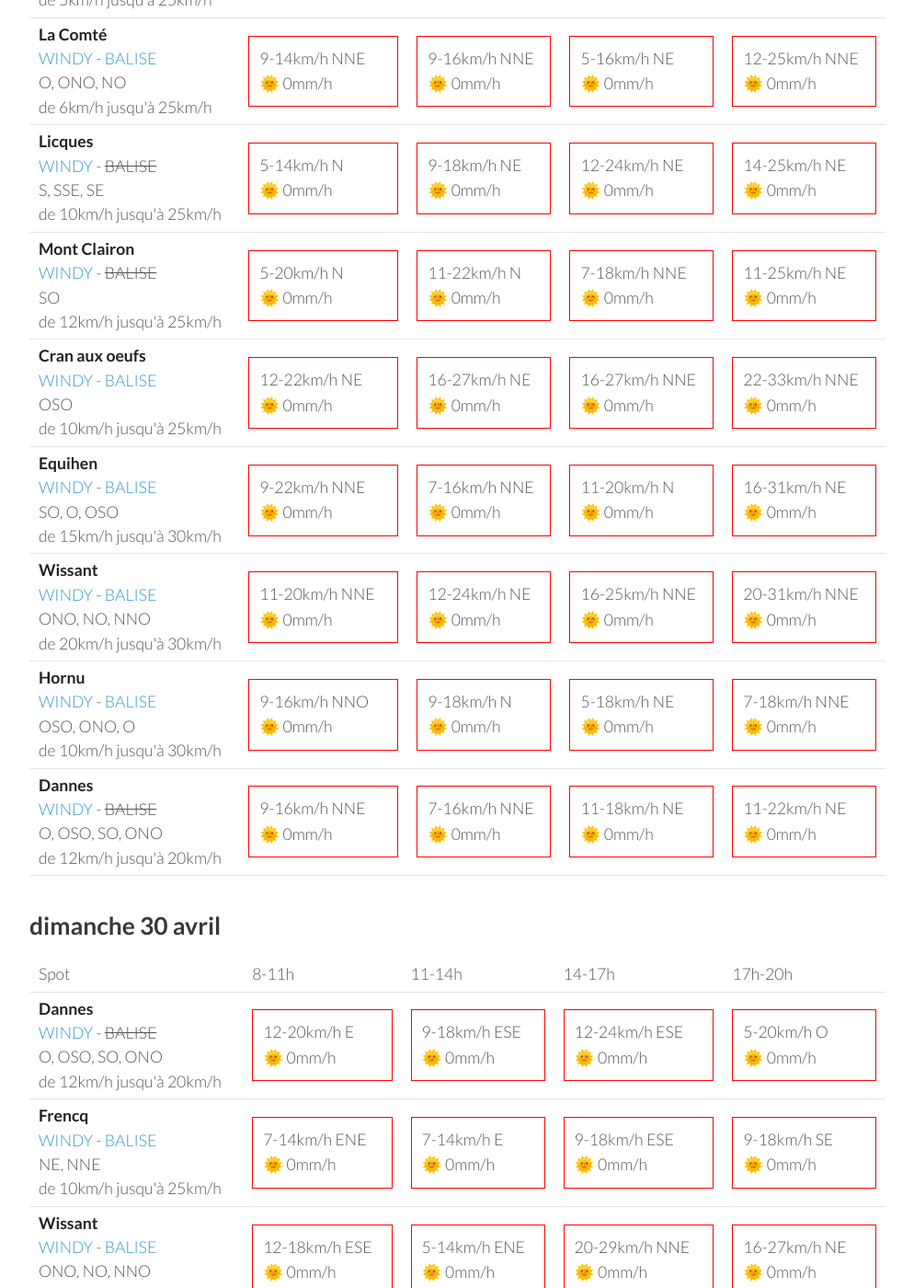
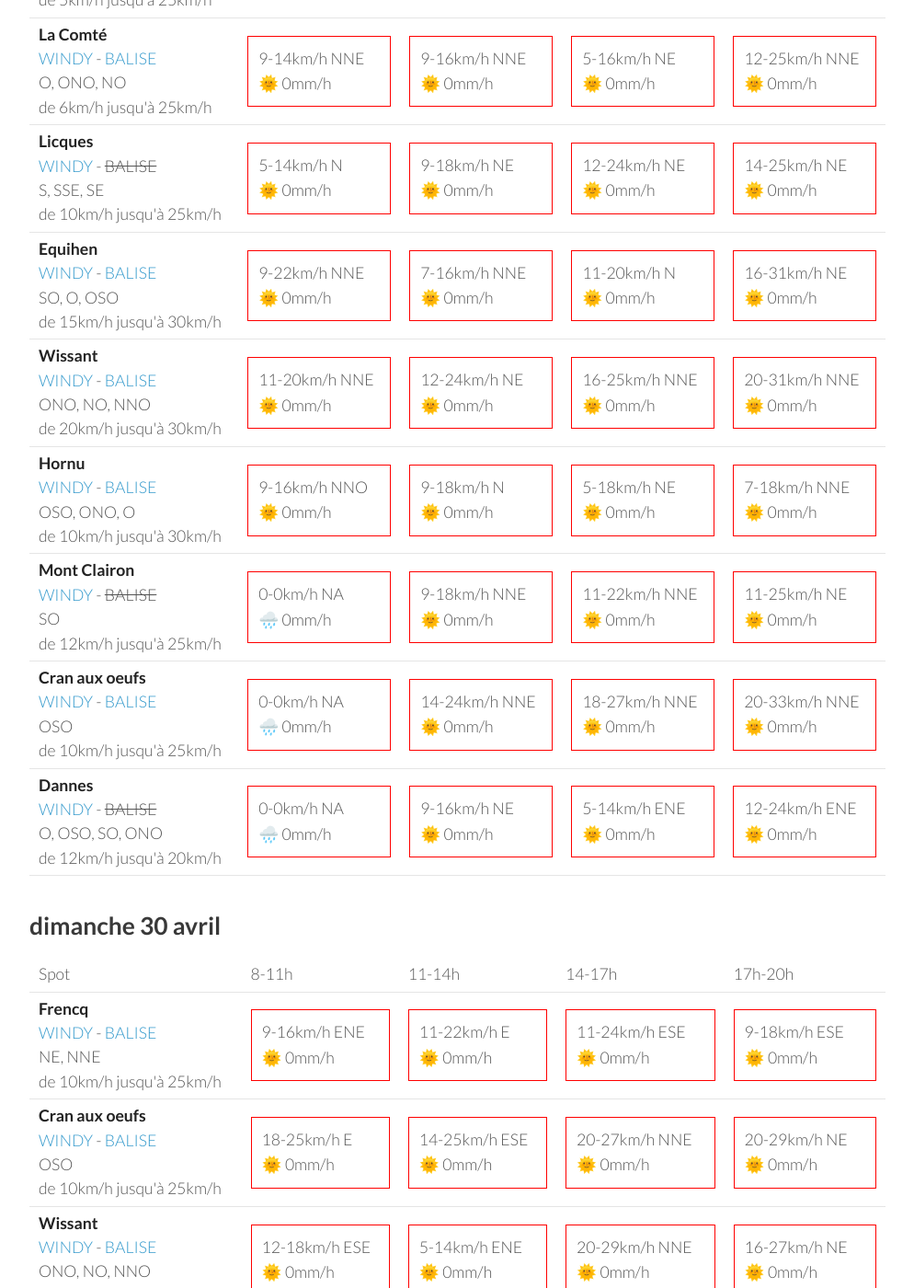
Before and after one commit to parapente-dans-le-nord/parapente-dans-le-nord.github.io, a Jekyll site: the page built from all.markdown, in a window 1280 px wide and 1400 px high, scrolled down 697 px. Shown: the whole window at 92% size, without its empty margins (26-1020 px from the left). Built offline with Jekyll 4.4.1, drawn with Linux system fonts in a browser that asks for light colours; some of the changed text lies outside the part shown.

Commit message:
update index.markdown

```diff
--- a/all.markdown
+++ b/all.markdown
@@ -24,11 +24,10 @@ page mise à jour le samedi 29 avril 10:03
 <tr>
         <td><strong>Frencq</strong><br><a href="https://windy.com/50.559/1.669?50.159,1.670,8,m:e3qagdV">WINDY</a> - <span class=""><a href="https://balisemeteo.com/balise_histo.php?idBalise=159">BALISE</a> </span><br> <span class="vent-favorable">NE, NNE</span><br><span class="force-vent">de 10km/h jusqu'à 25km/h</span> </td>
 
-            <td><div class="flyable"><p>11-18km/h NNE</p><p>🌞 0mm/h</p></div></td>
-            <td><div class="not-flyable"><p>9-18km/h NNE</p><p>🌞 0mm/h</p></div></td>
-            <td><div class="not-flyable"><p>9-18km/h NE</p><p>🌞 0mm/h</p></div></td>
-            <td><div class="not-flyable"><p>11-22km/h E</p><p>🌞 0mm/h</p></div></td>
-
+            <td><div class="not-flyable"><p>0-0km/h NA</p><p>🌧️ 0mm/h</p></div></td>
+            <td><div class="not-flyable"><p>7-16km/h ENE</p><p>🌞 0mm/h</p></div></td>
+            <td><div class="not-flyable"><p>9-18km/h ENE</p><p>🌞 0mm/h</p></div></td>
+            <td><div class="not-flyable"><p>11-24km/h ENE</p><p>🌞 0mm/h</p></div></td>
 
     </tr>
 <tr>
@@ -72,26 +71,6 @@ page mise à jour le samedi 29 avril 10:03
 
     </tr>
 <tr>
-        <td><strong>Mont Clairon</strong><br><a href="https://windy.com/49.919/2.729?49.515,2.730,8,m:e2magfH">WINDY</a> - <span class="no-balise"> BALISE </span><br> <span class="vent-favorable">SO</span><br><span class="force-vent">de 12km/h jusqu'à 25km/h</span> </td>
-
-            <td><div class="not-flyable"><p>5-20km/h N</p><p>🌞 0mm/h</p></div></td>
-            <td><div class="not-flyable"><p>11-22km/h N</p><p>🌞 0mm/h</p></div></td>
-            <td><div class="not-flyable"><p>7-18km/h NNE</p><p>🌞 0mm/h</p></div></td>
-            <td><div class="not-flyable"><p>11-25km/h NE</p><p>🌞 0mm/h</p></div></td>
-
-
-    </tr>
-<tr>
-        <td><strong>Cran aux oeufs</strong><br><a href="https://windy.com/50.847/1.584?50.451,1.582,8,m:e3TagdN">WINDY</a> - <span class=""><a href="https://www.meteociel.fr/temps-reel/obs_villes.php?code2=7004">BALISE</a> </span><br> <span class="vent-favorable">OSO</span><br><span class="force-vent">de 10km/h jusqu'à 25km/h</span> </td>
-
-            <td><div class="not-flyable"><p>12-22km/h NE</p><p>🌞 0mm/h</p></div></td>
-            <td><div class="not-flyable"><p>16-27km/h NE</p><p>🌞 0mm/h</p></div></td>
-            <td><div class="not-flyable"><p>16-27km/h NNE</p><p>🌞 0mm/h</p></div></td>
-            <td><div class="not-flyable"><p>22-33km/h NNE</p><p>🌞 0mm/h</p></div></td>
-
-
-    </tr>
-<tr>
         <td><strong>Equihen</strong><br><a href="https://windy.com/50.679/1.572?50.279,1.571,8,m:e3CagdM">WINDY</a> - <span class=""><a href="https://balisemeteo.com/balise_histo.php?idBalise=159">BALISE</a> </span><br> <span class="vent-favorable">SO, O, OSO</span><br><span class="force-vent">de 15km/h jusqu'à 30km/h</span> </td>
 
             <td><div class="not-flyable"><p>9-22km/h NNE</p><p>🌞 0mm/h</p></div></td>
@@ -122,13 +101,30 @@ page mise à jour le samedi 29 avril 10:03
 
     </tr>
 <tr>
+        <td><strong>Mont Clairon</strong><br><a href="https://windy.com/49.919/2.729?49.515,2.730,8,m:e2magfH">WINDY</a> - <span class="no-balise"> BALISE </span><br> <span class="vent-favorable">SO</span><br><span class="force-vent">de 12km/h jusqu'à 25km/h</span> </td>
+
+            <td><div class="not-flyable"><p>0-0km/h NA</p><p>🌧️ 0mm/h</p></div></td>
+            <td><div class="not-flyable"><p>9-18km/h NNE</p><p>🌞 0mm/h</p></div></td>
+            <td><div class="not-flyable"><p>11-22km/h NNE</p><p>🌞 0mm/h</p></div></td>
+            <td><div class="not-flyable"><p>11-25km/h NE</p><p>🌞 0mm/h</p></div></td>
+
+    </tr>
+<tr>
+        <td><strong>Cran aux oeufs</strong><br><a href="https://windy.com/50.847/1.584?50.451,1.582,8,m:e3TagdN">WINDY</a> - <span class=""><a href="https://www.meteociel.fr/temps-reel/obs_villes.php?code2=7004">BALISE</a> </span><br> <span class="vent-favorable">OSO</span><br><span class="force-vent">de 10km/h jusqu'à 25km/h</span> </td>
+
+            <td><div class="not-flyable"><p>0-0km/h NA</p><p>🌧️ 0mm/h</p></div></td>
+            <td><div class="not-flyable"><p>14-24km/h NNE</p><p>🌞 0mm/h</p></div></td>
+            <td><div class="not-flyable"><p>18-27km/h NNE</p><p>🌞 0mm/h</p></div></td>
+            <td><div class="not-flyable"><p>20-33km/h NNE</p><p>🌞 0mm/h</p></div></td>
+
+    </tr>
+<tr>
         <td><strong>Dannes</strong><br><a href="https://windy.com/50.587/1.637?50.188,1.637,8">WINDY</a> - <span class="no-balise"> BALISE </span><br> <span class="vent-favorable">O, OSO, SO, ONO</span><br><span class="force-vent">de 12km/h jusqu'à 20km/h</span> </td>
 
-            <td><div class="not-flyable"><p>9-16km/h NNE</p><p>🌞 0mm/h</p></div></td>
-            <td><div class="not-flyable"><p>7-16km/h NNE</p><p>🌞 0mm/h</p></div></td>
-            <td><div class="not-flyable"><p>11-18km/h NE</p><p>🌞 0mm/h</p></div></td>
-            <td><div class="not-flyable"><p>11-22km/h NE</p><p>🌞 0mm/h</p></div></td>
-
+            <td><div class="not-flyable"><p>0-0km/h NA</p><p>🌧️ 0mm/h</p></div></td>
+            <td><div class="not-flyable"><p>9-16km/h NE</p><p>🌞 0mm/h</p></div></td>
+            <td><div class="not-flyable"><p>5-14km/h ENE</p><p>🌞 0mm/h</p></div></td>
+            <td><div class="not-flyable"><p>12-24km/h ENE</p><p>🌞 0mm/h</p></div></td>
 
     </tr>
 
@@ -148,22 +144,22 @@ page mise à jour le samedi 29 avril 10:03
       <td>17h-20h</td>
     </tr>
 <tr>
-        <td><strong>Dannes</strong><br><a href="https://windy.com/50.587/1.637?50.188,1.637,8">WINDY</a> - <span class="no-balise"> BALISE </span><br> <span class="vent-favorable">O, OSO, SO, ONO</span><br><span class="force-vent">de 12km/h jusqu'à 20km/h</span> </td>
+        <td><strong>Frencq</strong><br><a href="https://windy.com/50.559/1.669?50.159,1.670,8,m:e3qagdV">WINDY</a> - <span class=""><a href="https://balisemeteo.com/balise_histo.php?idBalise=159">BALISE</a> </span><br> <span class="vent-favorable">NE, NNE</span><br><span class="force-vent">de 10km/h jusqu'à 25km/h</span> </td>
 
-            <td><div class="not-flyable"><p>12-20km/h E</p><p>🌞 0mm/h</p></div></td>
+            <td><div class="not-flyable"><p>9-16km/h ENE</p><p>🌞 0mm/h</p></div></td>
+            <td><div class="not-flyable"><p>11-22km/h E</p><p>🌞 0mm/h</p></div></td>
+            <td><div class="not-flyable"><p>11-24km/h ESE</p><p>🌞 0mm/h</p></div></td>
             <td><div class="not-flyable"><p>9-18km/h ESE</p><p>🌞 0mm/h</p></div></td>
-            <td><div class="not-flyable"><p>12-24km/h ESE</p><p>🌞 0mm/h</p></div></td>
-            <td><div class="not-flyable"><p>5-20km/h O</p><p>🌞 0mm/h</p></div></td>
 
 
     </tr>
 <tr>
-        <td><strong>Frencq</strong><br><a href="https://windy.com/50.559/1.669?50.159,1.670,8,m:e3qagdV">WINDY</a> - <span class=""><a href="https://balisemeteo.com/balise_histo.php?idBalise=159">BALISE</a> </span><br> <span class="vent-favorable">NE, NNE</span><br><span class="force-vent">de 10km/h jusqu'à 25km/h</span> </td>
+        <td><strong>Cran aux oeufs</strong><br><a href="https://windy.com/50.847/1.584?50.451,1.582,8,m:e3TagdN">WINDY</a> - <span class=""><a href="https://www.meteociel.fr/temps-reel/obs_villes.php?code2=7004">BALISE</a> </span><br> <span class="vent-favorable">OSO</span><br><span class="force-vent">de 10km/h jusqu'à 25km/h</span> </td>
 
-            <td><div class="not-flyable"><p>7-14km/h ENE</p><p>🌞 0mm/h</p></div></td>
-            <td><div class="not-flyable"><p>7-14km/h E</p><p>🌞 0mm/h</p></div></td>
-            <td><div class="not-flyable"><p>9-18km/h ESE</p><p>🌞 0mm/h</p></div></td>
-            <td><div class="not-flyable"><p>9-18km/h SE</p><p>🌞 0mm/h</p></div></td>
+            <td><div class="not-flyable"><p>18-25km/h E</p><p>🌞 0mm/h</p></div></td>
+            <td><div class="not-flyable"><p>14-25km/h ESE</p><p>🌞 0mm/h</p></div></td>
+            <td><div class="not-flyable"><p>20-27km/h NNE</p><p>🌞 0mm/h</p></div></td>
+            <td><div class="not-flyable"><p>20-29km/h NE</p><p>🌞 0mm/h</p></div></td>
 
 
     </tr>
@@ -198,6 +194,16 @@ page mise à jour le samedi 29 avril 10:03
 
     </tr>
 <tr>
+        <td><strong>Dannes</strong><br><a href="https://windy.com/50.587/1.637?50.188,1.637,8">WINDY</a> - <span class="no-balise"> BALISE </span><br> <span class="vent-favorable">O, OSO, SO, ONO</span><br><span class="force-vent">de 12km/h jusqu'à 20km/h</span> </td>
+
+            <td><div class="not-flyable"><p>14-22km/h E</p><p>🌞 0mm/h</p></div></td>
+            <td><div class="not-flyable"><p>14-24km/h E</p><p>🌞 0mm/h</p></div></td>
+            <td><div class="not-flyable"><p>12-24km/h ESE</p><p>🌞 0mm/h</p></div></td>
+            <td><div class="not-flyable"><p>9-20km/h ESE</p><p>🌞 0mm/h</p></div></td>
+
+
+    </tr>
+<tr>
         <td><strong>La Comté</strong><br><a href="https://windy.com/50.426/2.500?50.025,2.499,8">WINDY</a> - <span class=""><a href="https://balisemeteo.com/balise.php?idBalise=">BALISE</a> </span><br> <span class="vent-favorable">O, ONO, NO</span><br><span class="force-vent">de 6km/h jusqu'à 25km/h</span> </td>
 
             <td><div class="not-flyable"><p>3-5km/h NNE</p><p>🌞 0mm/h</p></div></td>
@@ -214,16 +220,6 @@ page mise à jour le samedi 29 avril 10:03
             <td><div class="not-flyable"><p>9-16km/h E</p><p>🌞 0mm/h</p></div></td>
             <td><div class="not-flyable"><p>11-22km/h ESE</p><p>🌞 0mm/h</p></div></td>
             <td><div class="not-flyable"><p>5-18km/h ESE</p><p>🌞 0mm/h</p></div></td>
-
-
-    </tr>
-<tr>
-        <td><strong>Cran aux oeufs</strong><br><a href="https://windy.com/50.847/1.584?50.451,1.582,8,m:e3TagdN">WINDY</a> - <span class=""><a href="https://www.meteociel.fr/temps-reel/obs_villes.php?code2=7004">BALISE</a> </span><br> <span class="vent-favorable">OSO</span><br><span class="force-vent">de 10km/h jusqu'à 25km/h</span> </td>
-
-            <td><div class="not-flyable"><p>12-20km/h E</p><p>🌞 0mm/h</p></div></td>
-            <td><div class="not-flyable"><p>5-16km/h E</p><p>🌞 0mm/h</p></div></td>
-            <td><div class="not-flyable"><p>18-27km/h NNE</p><p>🌞 0mm/h</p></div></td>
-            <td><div class="not-flyable"><p>16-27km/h NE</p><p>🌞 0mm/h</p></div></td>
 
 
     </tr>
@@ -250,10 +246,10 @@ page mise à jour le samedi 29 avril 10:03
 <tr>
         <td><strong>Mont Clairon</strong><br><a href="https://windy.com/49.919/2.729?49.515,2.730,8,m:e2magfH">WINDY</a> - <span class="no-balise"> BALISE </span><br> <span class="vent-favorable">SO</span><br><span class="force-vent">de 12km/h jusqu'à 25km/h</span> </td>
 
-            <td><div class="not-flyable"><p>7-14km/h ENE</p><p>🌞 0mm/h</p></div></td>
-            <td><div class="not-flyable"><p>5-12km/h NE</p><p>🌞 0mm/h</p></div></td>
-            <td><div class="not-flyable"><p>5-14km/h ENE</p><p>🌞 0mm/h</p></div></td>
             <td><div class="not-flyable"><p>9-18km/h ENE</p><p>🌞 0mm/h</p></div></td>
+            <td><div class="not-flyable"><p>11-20km/h E</p><p>🌞 0mm/h</p></div></td>
+            <td><div class="not-flyable"><p>11-20km/h E</p><p>🌞 0mm/h</p></div></td>
+            <td><div class="not-flyable"><p>7-16km/h ENE</p><p>🌞 0mm/h</p></div></td>
 
 
     </tr>
@@ -316,10 +312,10 @@ page mise à jour le samedi 29 avril 10:03
 <tr>
         <td><strong>Zuydcotte</strong><br><a href="https://windy.com/51.064/2.491?50.669,2.488,8,m:e4hagfk">WINDY</a> - <span class=""><a href="https://www.allosurf.net/meteo/live/dunkerque-station-meteo-lfak-8329.html">BALISE</a> </span><br> <span class="vent-favorable">NNO, N</span><br><span class="force-vent">de 15km/h jusqu'à 30km/h</span> </td>
 
-            <td><div class="not-flyable"><p>3-9km/h ESE</p><p>🌞 0mm/h</p></div></td>
-            <td><div class="not-flyable"><p>3-11km/h ONO</p><p>🌞 0mm/h</p></div></td>
-            <td><div class="not-flyable"><p>12-24km/h NO</p><p>🌞 0mm/h</p></div></td>
-            <td><div class="not-flyable"><p>16-29km/h NO</p><p>🌞 0mm/h</p></div></td>
+            <td><div class="not-flyable"><p>7-11km/h OSO</p><p>🌞 0mm/h</p></div></td>
+            <td><div class="not-flyable"><p>14-25km/h ONO</p><p>🌞 0mm/h</p></div></td>
+            <td><div class="not-flyable"><p>18-33km/h ONO</p><p>🌞 0mm/h</p></div></td>
+            <td><div class="not-flyable"><p>18-35km/h NO</p><p>🌞 0mm/h</p></div></td>
 
 
     </tr>
@@ -356,10 +352,10 @@ page mise à jour le samedi 29 avril 10:03
 <tr>
         <td><strong>Licques</strong><br><a href="https://windy.com/50.786/1.936?50.388,1.934,8">WINDY</a> - <span class="no-balise"> BALISE </span><br> <span class="vent-favorable">S, SSE, SE</span><br><span class="force-vent">de 10km/h jusqu'à 25km/h</span> </td>
 
-            <td><div class="not-flyable"><p>9-16km/h O</p><p>🌞 0mm/h</p></div></td>
-            <td><div class="not-flyable"><p>11-24km/h ONO</p><p>🌞 0mm/h</p></div></td>
-            <td><div class="not-flyable"><p>14-31km/h O</p><p>🌧 0.5mm/h</p></div></td>
-            <td><div class="not-flyable"><p>16-35km/h NO</p><p>🌧 1.1mm/h</p></div></td>
+            <td><div class="not-flyable"><p>5-11km/h OSO</p><p>🌞 0mm/h</p></div></td>
+            <td><div class="not-flyable"><p>7-18km/h NO</p><p>🌞 0mm/h</p></div></td>
+            <td><div class="not-flyable"><p>12-27km/h NO</p><p>🌧 0.2mm/h</p></div></td>
+            <td><div class="not-flyable"><p>14-33km/h ONO</p><p>🌞 0mm/h</p></div></td>
 
 
     </tr>
@@ -440,6 +436,16 @@ page mise à jour le samedi 29 avril 10:03
 
     </tr>
 <tr>
+        <td><strong>Zuydcotte</strong><br><a href="https://windy.com/51.064/2.491?50.669,2.488,8,m:e4hagfk">WINDY</a> - <span class=""><a href="https://www.allosurf.net/meteo/live/dunkerque-station-meteo-lfak-8329.html">BALISE</a> </span><br> <span class="vent-favorable">NNO, N</span><br><span class="force-vent">de 15km/h jusqu'à 30km/h</span> </td>
+
+            <td><div class="not-flyable"><p>20-37km/h NNE</p><p>🌞 0mm/h</p></div></td>
+            <td><div class="not-flyable"><p>18-35km/h NNE</p><p>🌞 0mm/h</p></div></td>
+            <td><div class="not-flyable"><p>18-35km/h NNE</p><p>🌞 0mm/h</p></div></td>
+            <td><div class="not-flyable"><p>18-35km/h NNE</p><p>🌞 0mm/h</p></div></td>
+
+
+    </tr>
+<tr>
         <td><strong>Wissant</strong><br><a href="https://windy.com/50.885/1.653?50.488,1.653,8,m:e3XagdU">WINDY</a> - <span class=""><a href="https://balisemeteo.com/balise_histo.php?idBalise=159">BALISE</a> </span><br> <span class="vent-favorable">ONO, NO, NNO</span><br><span class="force-vent">de 20km/h jusqu'à 30km/h</span> </td>
 
             <td><div class="not-flyable"><p>22-33km/h NNE</p><p>🌞 0mm/h</p></div></td>
@@ -460,22 +466,12 @@ page mise à jour le samedi 29 avril 10:03
 
     </tr>
 <tr>
-        <td><strong>Zuydcotte</strong><br><a href="https://windy.com/51.064/2.491?50.669,2.488,8,m:e4hagfk">WINDY</a> - <span class=""><a href="https://www.allosurf.net/meteo/live/dunkerque-station-meteo-lfak-8329.html">BALISE</a> </span><br> <span class="vent-favorable">NNO, N</span><br><span class="force-vent">de 15km/h jusqu'à 30km/h</span> </td>
-
-            <td><div class="not-flyable"><p>20-33km/h NNE</p><p>🌞 0mm/h</p></div></td>
-            <td><div class="not-flyable"><p>20-35km/h NNE</p><p>🌧 0.4mm/h</p></div></td>
-            <td><div class="not-flyable"><p>20-37km/h NNE</p><p>🌞 0mm/h</p></div></td>
-            <td><div class="not-flyable"><p>20-37km/h NNE</p><p>🌞 0mm/h</p></div></td>
-
-
-    </tr>
-<tr>
         <td><strong>Licques</strong><br><a href="https://windy.com/50.786/1.936?50.388,1.934,8">WINDY</a> - <span class="no-balise"> BALISE </span><br> <span class="vent-favorable">S, SSE, SE</span><br><span class="force-vent">de 10km/h jusqu'à 25km/h</span> </td>
 
-            <td><div class="not-flyable"><p>16-31km/h NNE</p><p>🌞 0mm/h</p></div></td>
-            <td><div class="not-flyable"><p>16-35km/h NNE</p><p>🌞 0mm/h</p></div></td>
-            <td><div class="not-flyable"><p>16-37km/h NNE</p><p>🌞 0mm/h</p></div></td>
-            <td><div class="not-flyable"><p>16-37km/h NNE</p><p>🌞 0mm/h</p></div></td>
+            <td><div class="not-flyable"><p>12-25km/h NNE</p><p>🌧 0.2mm/h</p></div></td>
+            <td><div class="not-flyable"><p>16-33km/h NE</p><p>🌞 0mm/h</p></div></td>
+            <td><div class="not-flyable"><p>18-37km/h NNE</p><p>🌞 0mm/h</p></div></td>
+            <td><div class="not-flyable"><p>18-38km/h NNE</p><p>🌞 0mm/h</p></div></td>
 
 
     </tr>
@@ -578,10 +574,20 @@ page mise à jour le samedi 29 avril 10:03
 <tr>
         <td><strong>Zuydcotte</strong><br><a href="https://windy.com/51.064/2.491?50.669,2.488,8,m:e4hagfk">WINDY</a> - <span class=""><a href="https://www.allosurf.net/meteo/live/dunkerque-station-meteo-lfak-8329.html">BALISE</a> </span><br> <span class="vent-favorable">NNO, N</span><br><span class="force-vent">de 15km/h jusqu'à 30km/h</span> </td>
 
+            <td><div class="not-flyable"><p>14-25km/h E</p><p>🌞 0mm/h</p></div></td>
+            <td><div class="not-flyable"><p>18-33km/h E</p><p>🌞 0mm/h</p></div></td>
+            <td><div class="not-flyable"><p>18-33km/h ENE</p><p>🌞 0mm/h</p></div></td>
+            <td><div class="not-flyable"><p>24-40km/h NE</p><p>🌞 0mm/h</p></div></td>
+
+
+    </tr>
+<tr>
+        <td><strong>Licques</strong><br><a href="https://windy.com/50.786/1.936?50.388,1.934,8">WINDY</a> - <span class="no-balise"> BALISE </span><br> <span class="vent-favorable">S, SSE, SE</span><br><span class="force-vent">de 10km/h jusqu'à 25km/h</span> </td>
+
             <td><div class="not-flyable"><p>12-20km/h E</p><p>🌞 0mm/h</p></div></td>
-            <td><div class="not-flyable"><p>14-27km/h ENE</p><p>🌞 0mm/h</p></div></td>
-            <td><div class="not-flyable"><p>16-31km/h ENE</p><p>🌞 0mm/h</p></div></td>
-            <td><div class="not-flyable"><p>27-44km/h NE</p><p>🌞 0mm/h</p></div></td>
+            <td><div class="not-flyable"><p>14-31km/h ENE</p><p>🌞 0mm/h</p></div></td>
+            <td><div class="not-flyable"><p>14-33km/h ENE</p><p>🌞 0mm/h</p></div></td>
+            <td><div class="not-flyable"><p>18-37km/h NE</p><p>🌞 0mm/h</p></div></td>
 
 
     </tr>
@@ -611,16 +617,6 @@ page mise à jour le samedi 29 avril 10:03
             <td><div class="not-flyable"><p>11-20km/h ENE</p><p>🌞 0mm/h</p></div></td>
             <td><div class="not-flyable"><p>18-37km/h E</p><p>🌞 0mm/h</p></div></td>
             <td><div class="not-flyable"><p>18-37km/h ENE</p><p>🌞 0mm/h</p></div></td>
-            <td><div class="not-flyable"><p>18-38km/h ENE</p><p>🌞 0mm/h</p></div></td>
-
-
-    </tr>
-<tr>
-        <td><strong>Licques</strong><br><a href="https://windy.com/50.786/1.936?50.388,1.934,8">WINDY</a> - <span class="no-balise"> BALISE </span><br> <span class="vent-favorable">S, SSE, SE</span><br><span class="force-vent">de 10km/h jusqu'à 25km/h</span> </td>
-
-            <td><div class="not-flyable"><p>11-20km/h ENE</p><p>🌞 0mm/h</p></div></td>
-            <td><div class="not-flyable"><p>18-38km/h E</p><p>🌞 0mm/h</p></div></td>
-            <td><div class="not-flyable"><p>18-38km/h ENE</p><p>🌞 0mm/h</p></div></td>
             <td><div class="not-flyable"><p>18-38km/h ENE</p><p>🌞 0mm/h</p></div></td>
 
 
@@ -702,12 +698,12 @@ page mise à jour le samedi 29 avril 10:03
 
     </tr>
 <tr>
-        <td><strong>Licques</strong><br><a href="https://windy.com/50.786/1.936?50.388,1.934,8">WINDY</a> - <span class="no-balise"> BALISE </span><br> <span class="vent-favorable">S, SSE, SE</span><br><span class="force-vent">de 10km/h jusqu'à 25km/h</span> </td>
+        <td><strong>Zuydcotte</strong><br><a href="https://windy.com/51.064/2.491?50.669,2.488,8,m:e4hagfk">WINDY</a> - <span class=""><a href="https://www.allosurf.net/meteo/live/dunkerque-station-meteo-lfak-8329.html">BALISE</a> </span><br> <span class="vent-favorable">NNO, N</span><br><span class="force-vent">de 15km/h jusqu'à 30km/h</span> </td>
 
-            <td><div class="not-flyable"><p>14-31km/h ENE</p><p>🌞 0mm/h</p></div></td>
-            <td><div class="not-flyable"><p>18-37km/h ENE</p><p>🌞 0mm/h</p></div></td>
-            <td><div class="not-flyable"><p>20-40km/h ENE</p><p>🌞 0mm/h</p></div></td>
-            <td><div class="not-flyable"><p>20-42km/h E</p><p>🌞 0mm/h</p></div></td>
+            <td><div class="not-flyable"><p>22-35km/h ENE</p><p>🌞 0mm/h</p></div></td>
+            <td><div class="not-flyable"><p>22-38km/h ENE</p><p>🌞 0mm/h</p></div></td>
+            <td><div class="not-flyable"><p>25-42km/h ENE</p><p>🌞 0mm/h</p></div></td>
+            <td><div class="not-flyable"><p>25-42km/h ENE</p><p>🌞 0mm/h</p></div></td>
 
 
     </tr>
```
Also changed, not shown: other parts of all.markdown (+1 -1 lines), index.markdown (+1 -27 lines).
